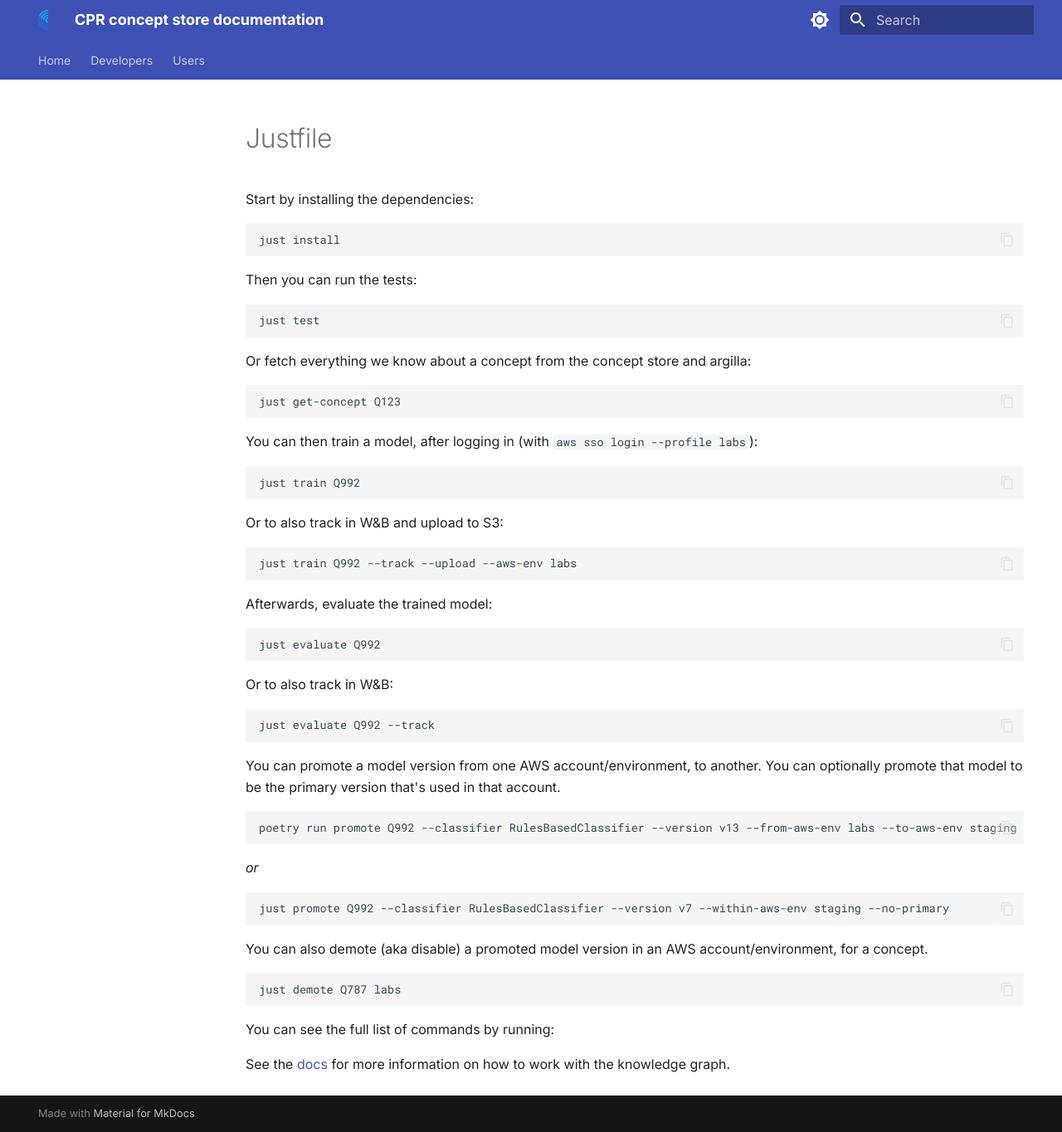
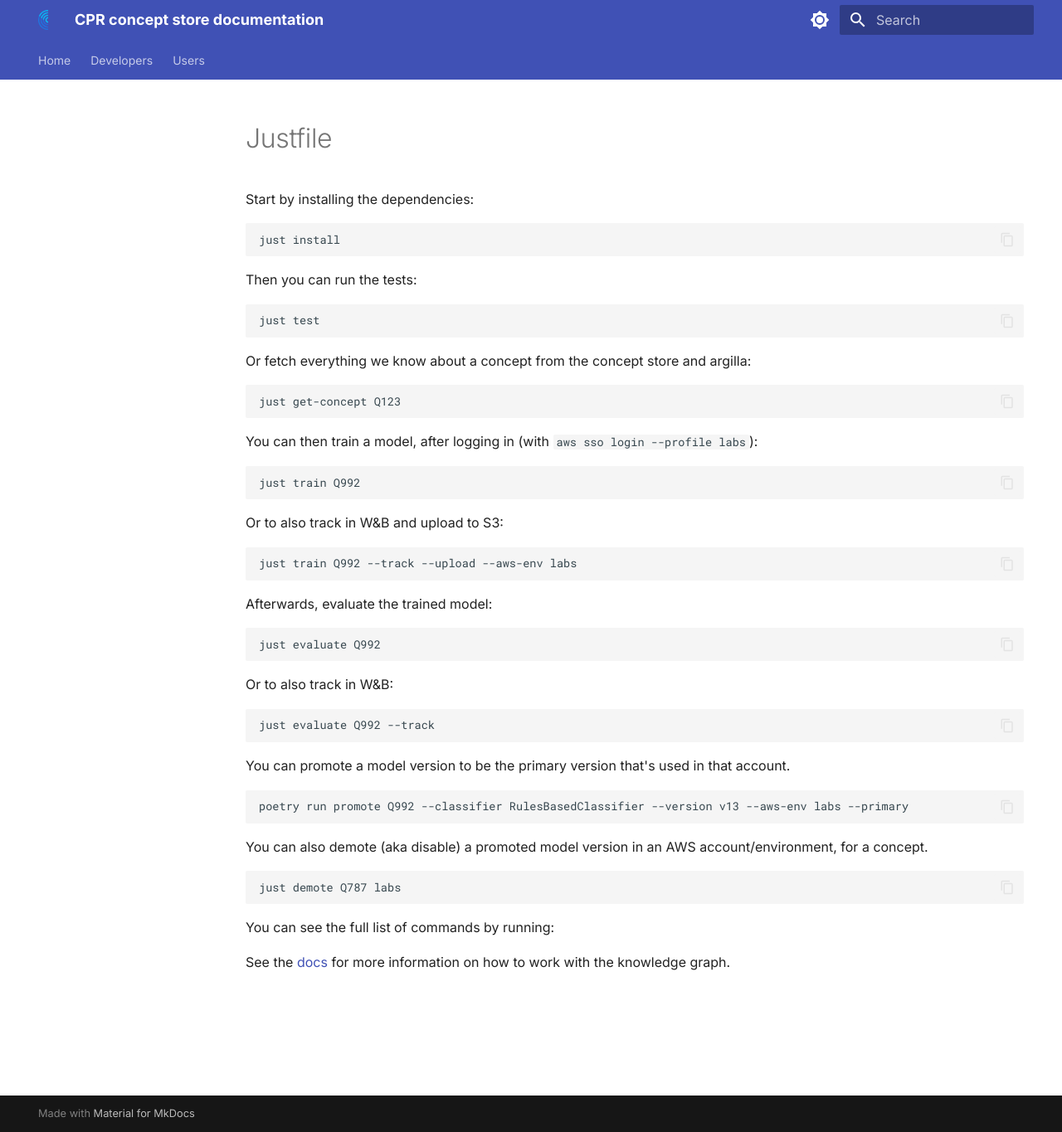
Before and after one commit to climatepolicyradar/knowledge-graph, an MkDocs documentation site: the page built from docs/docs/developers/justfile.md, in a window 1280 px wide and 1365 px high. Shown: the whole window at 83% size. Built offline with MkDocs 1.6.1 and Material for MkDocs 9.7.7, drawn with Linux system fonts in a browser that asks for light colours.

Commit message:
docs: Update documentation for promote
Having removed the cross account code this is left confusing

````diff
--- a/docs/docs/developers/justfile.md
+++ b/docs/docs/developers/justfile.md
@@ -42,16 +42,10 @@ Or to also track in W&B:
 just evaluate Q992 --track
 ```
 
-You can promote a model version from one AWS account/environment, to another. You can optionally promote that model to be the primary version that's used in that account.
+You can promote a model version to be the primary version that's used in that account.
 
 ```bash
-poetry run promote Q992 --classifier RulesBasedClassifier --version v13 --from-aws-env labs --to-aws-env staging --primary
-```
-
-_or_
-
-```bash
-just promote Q992 --classifier RulesBasedClassifier --version v7 --within-aws-env staging --no-primary
+poetry run promote Q992 --classifier RulesBasedClassifier --version v13 --aws-env labs --primary
 ```
 
 You can also demote (aka disable) a promoted model version in an AWS account/environment, for a concept.
````
Also changed, not shown: scripts/README.md.
